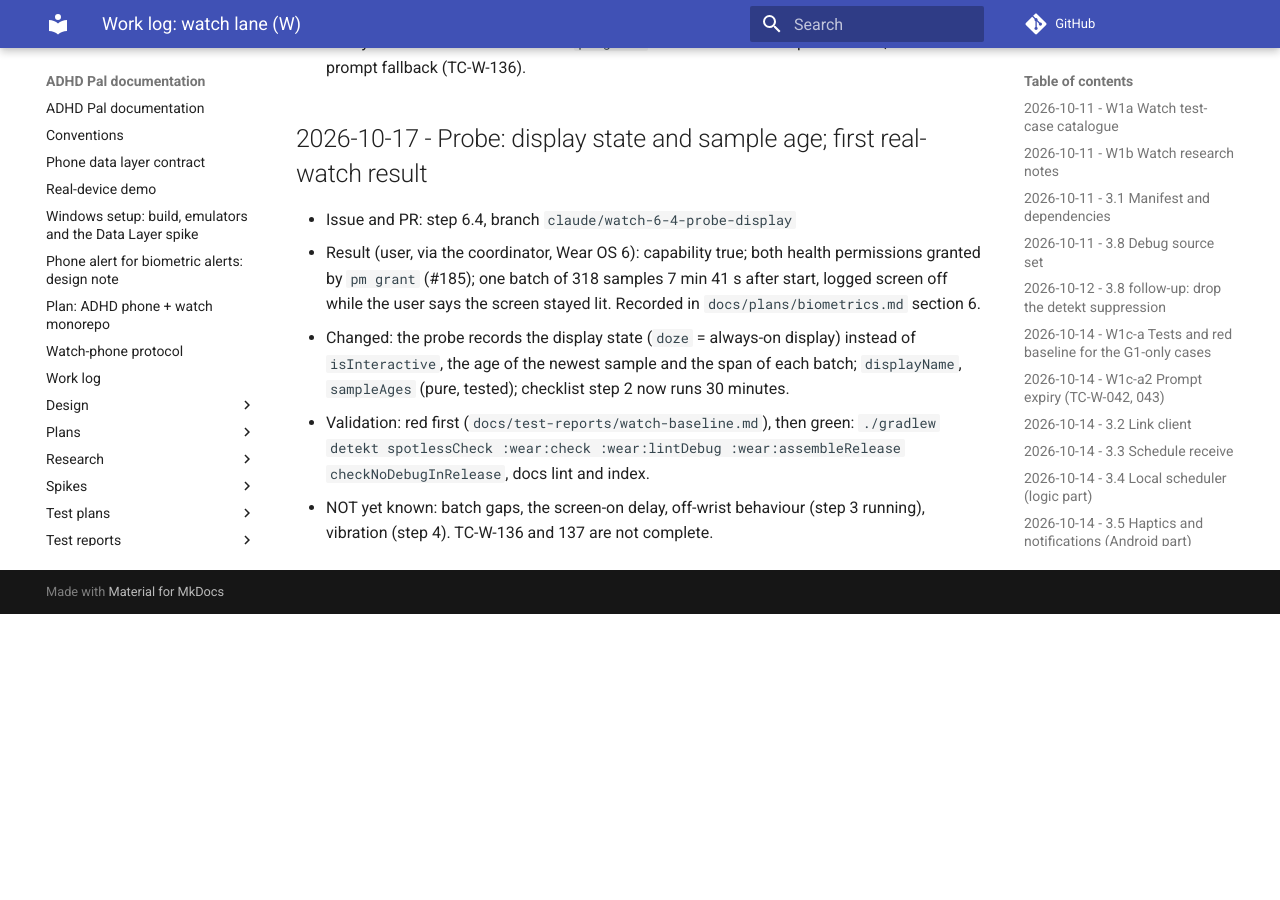
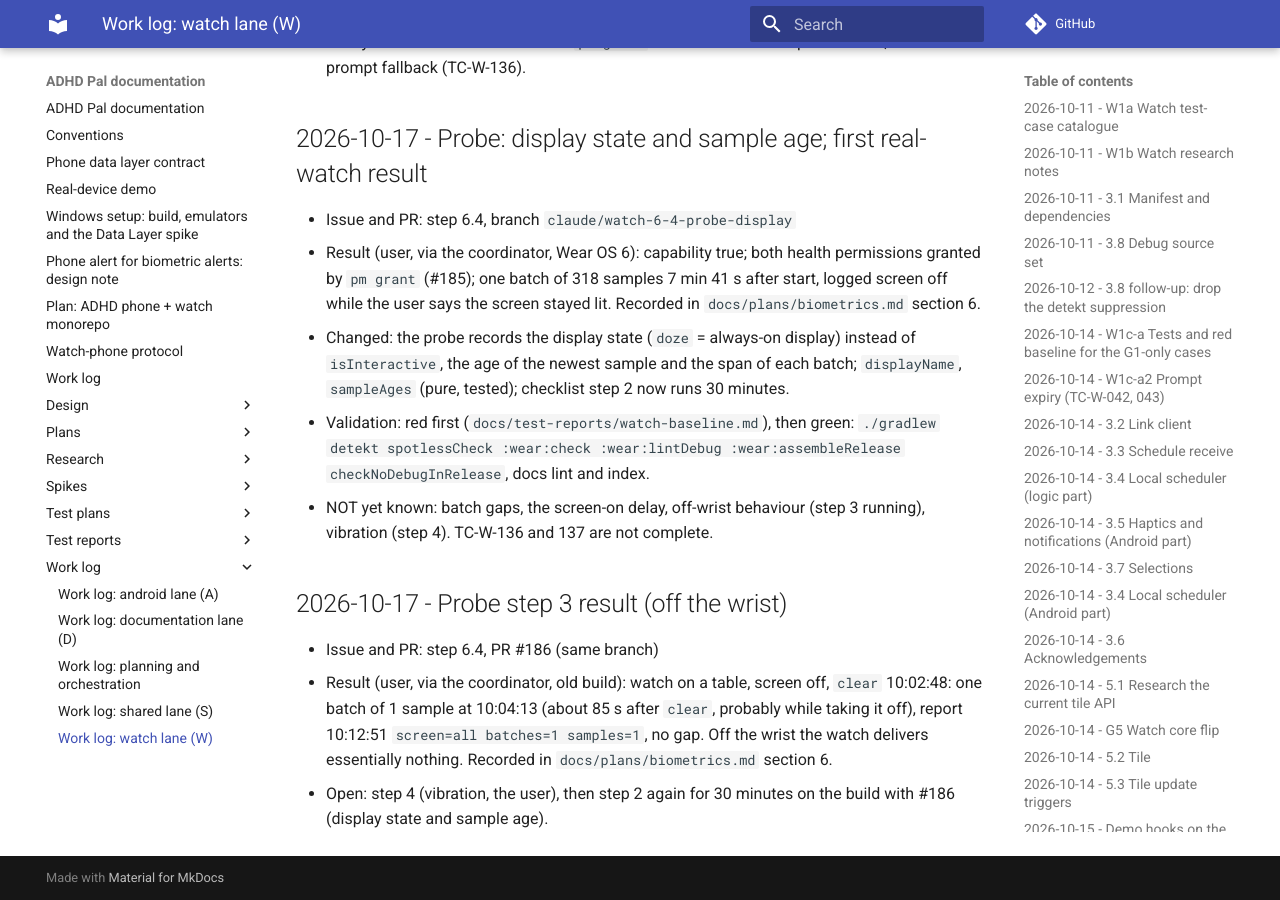
Before and after one commit to shlomoa/my-adhd-pal, an MkDocs documentation site: the page built from docs/work-log/watch.md, in a window 1280 px wide and 900 px high, scrolled down 14816 px. Built offline with MkDocs 1.6.1 and Material for MkDocs 9.7.7, drawn with Linux system fonts in a browser that asks for light colours; comment, search, counter and statistics services are not loaded; before the commit the page ends 15430 px from its top, so only the background shows below that.

Commit message:
6.4: probe step 3 result (off the wrist) in the decision document
Co-Authored-By: Claude Sonnet 5.5 <noreply@anthropic.com>
Claude-Session: https://claude.ai/code/session_01HcRwALJbU35yo2eBFQ5GaX

```diff
--- a/docs/plans/biometrics.md
+++ b/docs/plans/biometrics.md
@@ -193,8 +193,11 @@ Probe step 1 and 2, as reported by the user through the coordinator. Verified on
   minutes (D6, best effort, holds; it is now measured, not assumed), and the hourly lows and the baseline have enough samples.
 - The batch was logged with the screen off although the user says the screen stays lit on the wrist: the first probe read `isInteractive`, which
   is false in the always-on display. The probe now records the display state (on, doze, off) and the age of the newest sample, and step 2 runs
-  30 minutes to see several batches. Not yet known: the gap between batches, the delay with the screen on, and the behaviour off the wrist
-  (step 3 is running).
+  30 minutes to see several batches. Not yet known: the gap between batches and the delay with the screen on.
+- **Off the wrist (step 3, old build, 2026-10-17):** the watch lay on a table with the screen off from 10:02:48 (after `clear`). One batch of **1 sample** arrived at
+  10:04:13, about 85 s after `clear` (probably while the watch was being taken off); the report at 10:12:51 showed `batches=1 samples=1`, no gap.
+  So off the wrist the watch delivers essentially nothing, as expected: no alerts can come from a watch that is not worn (and the baseline gets no
+  samples then).
 
 ## 7. What changes elsewhere (not done in this document)
 
--- a/docs/work-log/watch.md
+++ b/docs/work-log/watch.md
@@ -401,3 +401,11 @@ Entries for this lane only. Format and index: [`../work-log.md`](../work-log.md)
 - Validation: red first (`docs/test-reports/watch-baseline.md`), then green: `./gradlew detekt spotlessCheck :wear:check :wear:lintDebug
   :wear:assembleRelease checkNoDebugInRelease`, docs lint and index.
 - NOT yet known: batch gaps, the screen-on delay, off-wrist behaviour (step 3 running), vibration (step 4). TC-W-136 and 137 are not complete.
+
+## 2026-10-17 - Probe step 3 result (off the wrist)
+
+- Issue and PR: step 6.4, PR #186 (same branch)
+- Result (user, via the coordinator, old build): watch on a table, screen off, `clear` 10:02:48: one batch of 1 sample at 10:04:13 (about 85 s
+  after `clear`, probably while taking it off), report 10:12:51 `screen=all batches=1 samples=1`, no gap. Off the wrist the watch delivers
+  essentially nothing. Recorded in `docs/plans/biometrics.md` section 6.
+- Open: step 4 (vibration, the user), then step 2 again for 30 minutes on the build with #186 (display state and sample age).
```
